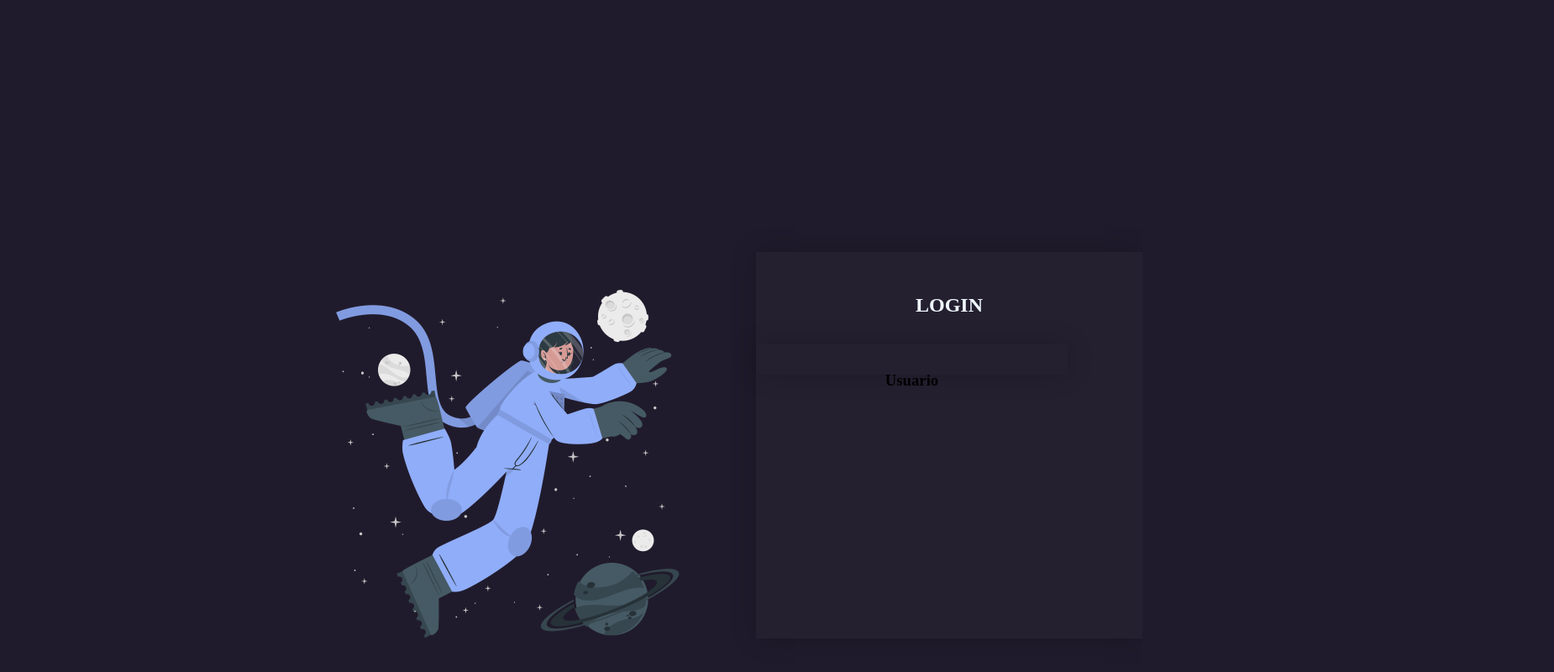
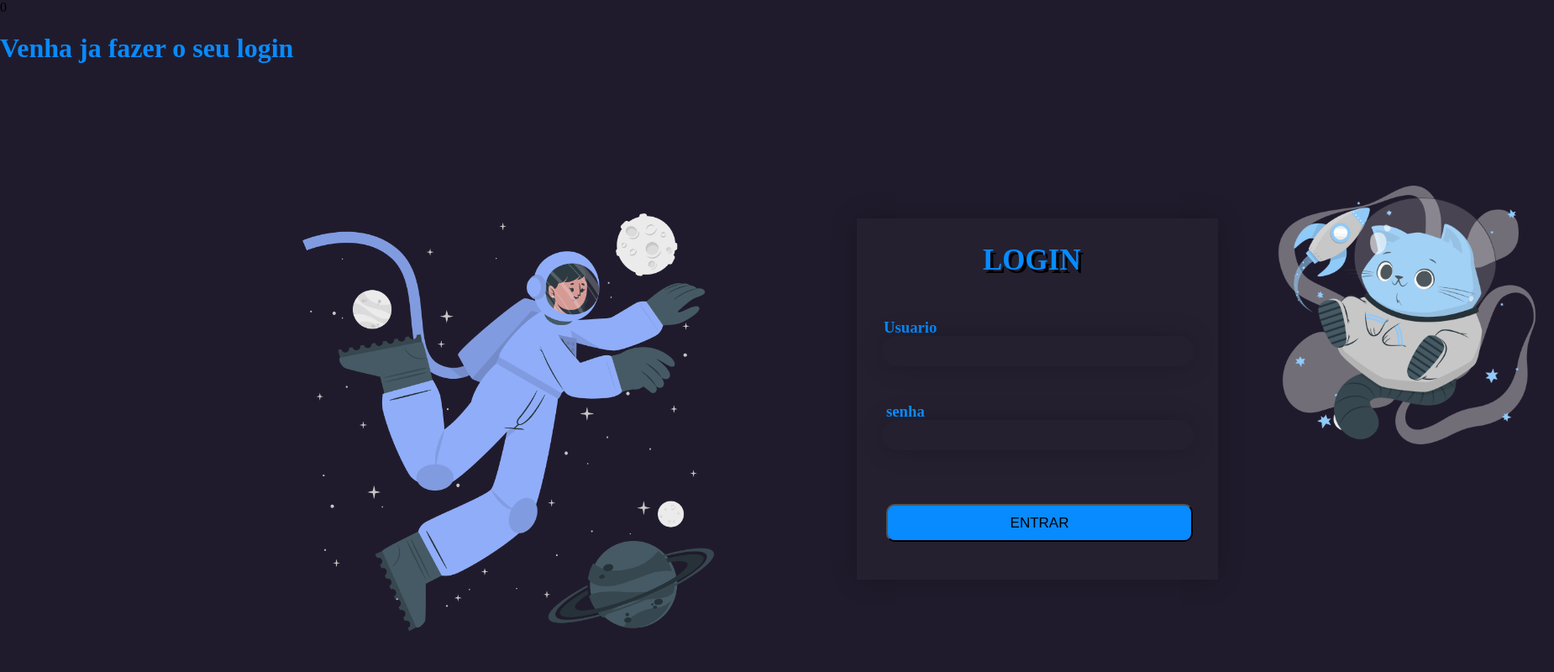
Before and after one commit to guito23052007/ds-aula-07, a plain HTML site: page pages/login.html in a window 1280 px wide. Shown: the whole page at 84% size, 1850 px wide, since content can reach past the window. Drawn offline with Linux system fonts and the light colour scheme; a web font is replaced by a local one.

Commit message:
terminei a tela de login

```diff
--- a/pages/login.html
+++ b/pages/login.html
@@ -4,28 +4,42 @@
 <head>
     <meta charset="UTF-8">
     <meta http-equiv="X-UA-Compatible" content="IE=edge">
-    <meta name="viewport" content="width=device-width, initial-scale=1.0">
+    <meta name="viewport" content="width=device-width, initial-scale=1.0">0
+    <link rel="preconnect" href="https://fonts.googleapis.com">
+    <link rel="preconnect" href="https://fonts.gstatic.com" crossorigin>
+    <link href="https://fonts.googleapis.com/css2?family=Tilt+Warp&display=swap" rel="stylesheet">
     <link rel="stylesheet" href="./../styles/login.css">
     <title>login</title>
 </head>
 
 <body>
+
+    <h1>Venha ja fazer o seu login</h1>
     <main>
+
         <img src="./../assets/Astronaut-cuate.png" alt="j">
-
         <div>
-            <h2>LOGIN</h2>
+            <h2>LOGIN</h2
 
 
 
+                >
+            <nav><h3>Usuario</h3></nav>
 
         </div>
         <div id="usuario">
-            <h3>Usuario</h3>
+            <button>ENTRAR</button>
+
         </div>
 
+    </main>
+    <footer>
+        <div>
+            <h3>senha</h3>
+        </div>
 
-    </main>
+       <img src="./../assets/Cat astronaut-cuate.png" alt="">
+    </footer>
 </body>
 
 </html>
--- a/styles/login.css
+++ b/styles/login.css
@@ -6,35 +6,96 @@ body{
 
 }
 main img{
-   width: 500px;
+   width: 600px;
    position: absolute;
-   top: 300px;
-   left: 350px;
+   top: 200px;
+   left: 300px;
 }
 
-main div{
-   width: 400px;
-   height: 400px;
+ main div{
+   width: 350px;
+   height: 350px;
    position: absolute;
-   top: 300px;
-   left: 900px;
+   top: 260px;
+   left: 1020px;
    text-align: center;
    background-color:#242030;
-   padding: 30px;
-    box-shadow: 0 0 30px rgba(0, 0, 0, 0.2);
+   padding: 40px;
+   box-shadow: 0 0 30px rgba(0, 0, 0, 0.2);
+
 }
-h2{
-   color: aliceblue;
+h2 {
+   color: rgb(7, 139, 255);
+   text-shadow: 0.1em 0.1em  rgb(0, 0, 0);
+   font-size: 35px;
+   position: absolute;
+   top: 1px;
+   left: 150px;
+
 }
 #usuario  {
    width: 345px;
    height: 10px;
-   top: 410px;
-   left: 900px;
+   top: 400px;
+   left: 1050px;
    padding: 13px;
+   border-radius: 190px;
 }
 
 h3{
-   top: 300px;
+   top: 700px;
    left: 900px;
+
 }
+ nav{
+   color: rgb(7, 139, 255);
+   position: absolute;
+   top: 100px;
+   left: 32px;
+
+}
+footer div{
+   width: 345px;
+   height: 10px;
+   top: 500px;
+   left: 1050px;
+   padding: 13px;
+   position: absolute;
+   background-color:#242030;
+   padding: 13px;
+    box-shadow: 0 0 30px rgba(0, 0, 0, 0.2);
+    border-radius: 190px;
+}
+footer h3{
+   position: absolute;
+   top: -40px;
+   left: 5px;
+   color: rgb(7, 139, 255);
+}
+ button {
+   position: absolute;
+   font-size: 17px;
+   top: 200px;
+   left: 5px;
+   width: 365px;
+   height: 45px;
+   font-family: "Tilt Warp", sans-serif;
+   background-color: rgb(7, 139, 255);
+   transition: all 0.2s ease-in-out 100ms;
+   border-radius: 10px;
+
+}
+button:hover{
+   color: aliceblue;
+
+
+  }
+  footer img{
+   width: 350px;
+   position: absolute;
+   top: 200px;
+   left: 1500px;
+  }
+  h1{
+   color: rgb(7, 139, 255);
+  }
```
Also changed, not shown: assets/Cat astronaut-cuate.png (added).
